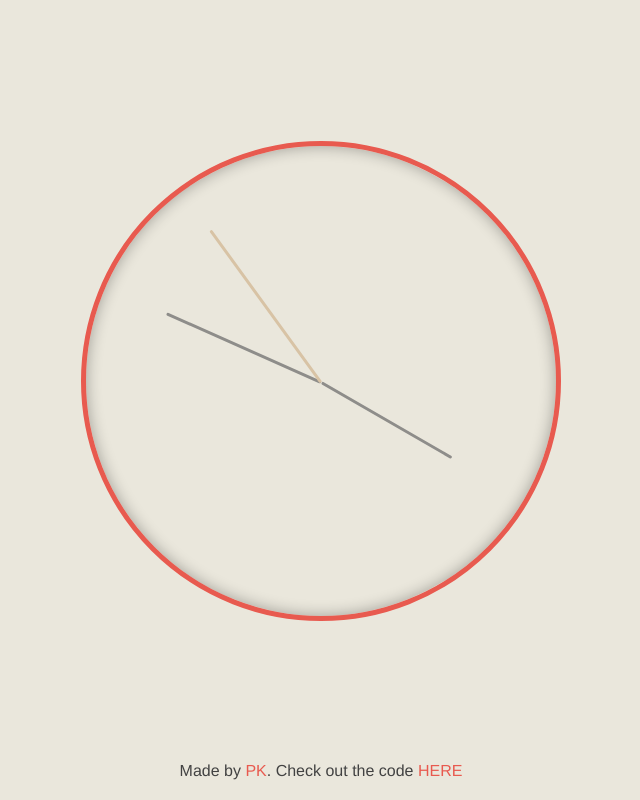
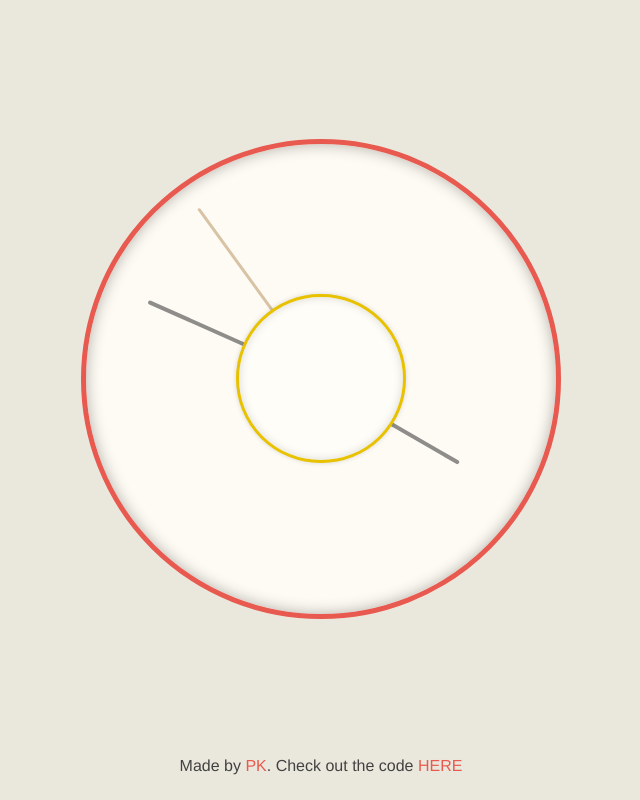
Before and after one commit to PattyKovash/vanilla_ticking_clock, a website: page client/index.html in a window 1280 px wide. Shown: the whole page, without its empty margins (319-959 px from the left). Drawn offline with Linux system fonts and the light colour scheme.

Commit message:
Add styling

```diff
--- a/client/scripts/index.js
+++ b/client/scripts/index.js
@@ -5,19 +5,19 @@ document.addEventListener('DOMContentLoaded', (e) => {
   function setHour() {
     const curHour = (new Date()).getHours() % 12;
     const hourDeg = 90 + (30 * curHour)
-    hour.style.transform = `rotate(${hourDeg}deg)`;
+    hour.style.transform = `rotate(${hourDeg}deg) translateY(-2px)`;
   }
 
   function setMin() {
     const curMin = (new Date()).getMinutes();
     const minDeg = ((curMin / 60) * 360) + 90;
-    min.style.transform = `rotate(${minDeg}deg)`;
+    min.style.transform = `rotate(${minDeg}deg) translateY(-2px)`;
   }
 
  function setSec() {
     const curSec = (new Date()).getSeconds();
     const secDeg = ((curSec / 60) * 360) + 90;
-    sec.style.transform = `rotate(${secDeg}deg)`;
+    sec.style.transform = `rotate(${secDeg}deg) translateY(-1.5px)`;
   }
 
   function setHands(time, func) {
@@ -30,5 +30,4 @@ document.addEventListener('DOMContentLoaded', (e) => {
   setHands(1000 * 60 * 60, setHour);
   setHands(1000 * 60, setMin);
   setHands(1000, setSec);
-
 });
--- a/client/styles/styles.css
+++ b/client/styles/styles.css
@@ -14,11 +14,14 @@ html {
   padding: 0;
 }
 
-body {
-  height: 100vh;
+body, .clock-container, .clock {
   display: flex;
   align-items: center;
   justify-content: center;
+}
+
+body {
+  height: 100vh;
   flex-direction: column;
 }
 
@@ -29,9 +32,6 @@ body {
 
 .clock-container {
   flex: 1;
-  display: flex;
-  align-items: center;
-  justify-content: center;
   width: 80%;
 }
 
@@ -40,32 +40,48 @@ body {
   height: 30rem;
   border: 5px solid #e85a4f;
   border-radius: 50%;
-  display: flex;
-  align-items: center;
-  justify-content: center;
-  box-shadow: inset 0 0px 15px rgba(0, 0, 0, .32);
+  -moz-box-shadow: inset 0 0 15px rgba(0, 0, 0, .30);
+  -webkit-box-shadow: inset 0 0 15px rgba(0, 0, 0, .30);
+  box-shadow: inset 0 0 15px rgba(0, 0, 0, .30);
+  background: #fdfbf3;
 }
 
 .clock-face {
-  width: 80%;
-  height: 80%;
+  width: 90%;
+  height: 90%;
   position: relative;
+}
+
+.clock-face::before {
+  content: '';
+  position: absolute;
+  top: 50%;
+  left: 50%;
+  width: 40%;
+  height: 40%;
+  margin-left: -20%;
+  margin-top: -20%;
+  border-radius: 50%;
+  background: #fefdf8;
+  border: 3px solid #e8c201;
+  z-index: 1;
+  box-shadow: 0 0 5px rgba(0, 0, 0, .15), inset 0 0 10px rgba(0, 0, 0, .15);
 }
 
 .hand {
   background: #8e8d8a;
   border-radius: 20px;
   width: 50%;
-  height: 3px;
+  height: 4px;
   top: 50%;
   position: absolute;
   transform-origin: 100%;
-  transform: rotate(90deg) translateY(-1.5px);
+  transform: rotate(90deg) translateY(-2px);
 }
 
 .hour {
-  width: 40%;
-  left: 10%;
+  width: 38%;
+  left: 12%;
 }
 
 .min {
@@ -74,9 +90,11 @@ body {
 }
 
 .sec {
+  height: 3px;
+  transform: translateY(-1.5px);
   background: #d8c3a5;
 }
 
 #footer p {
-  padding-bottom: 20px;
+  padding-bottom: 25px;
 }
```
